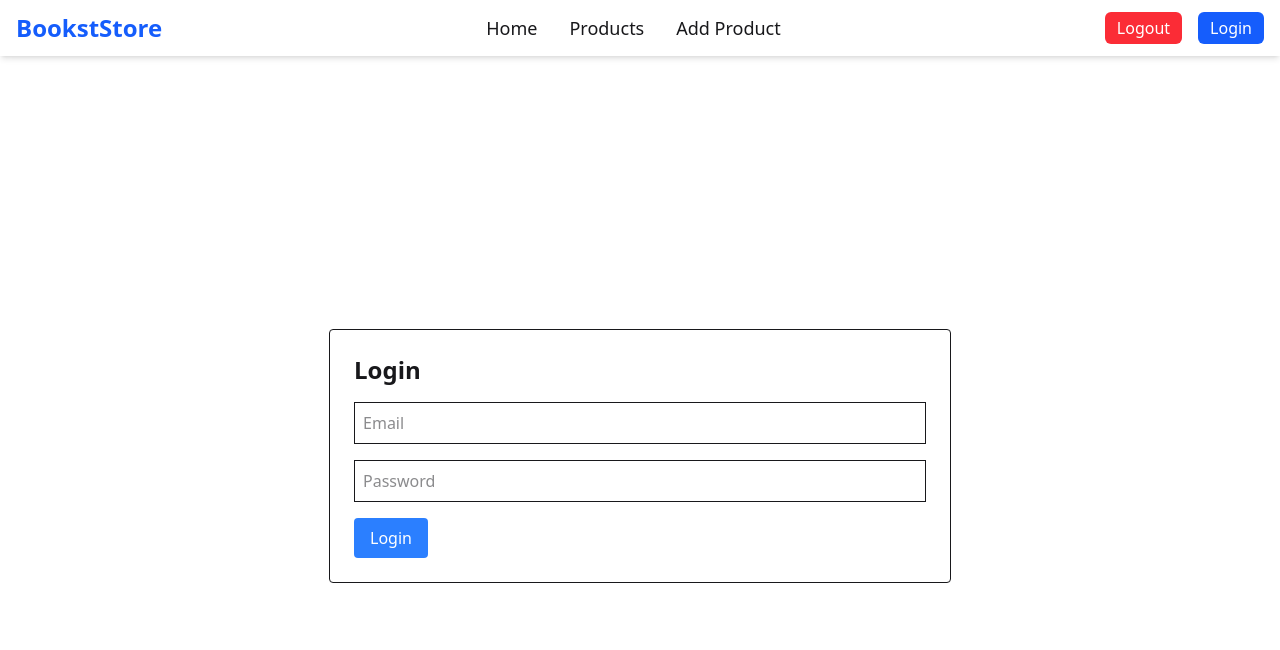
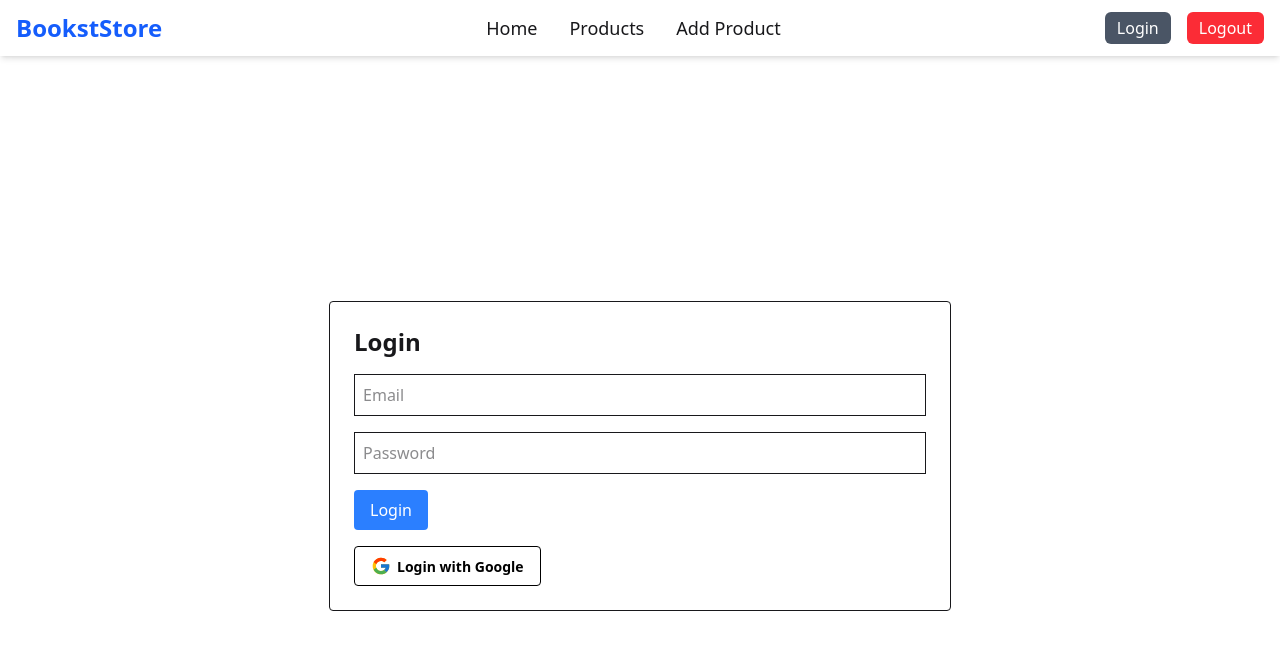
Before and after one commit to paul-96-shimu/product-hub-nextjs, a Next.js app: page /login in a window 1280 px wide. Shown: the top 650 px of the page. Built offline with nearby package versions, Linux system fonts and the light colour scheme.

Commit message:
added google login

```diff
--- a/package.json
+++ b/package.json
@@ -12,7 +12,8 @@
     "next": "15.5.0",
     "next-auth": "^4.24.11",
     "react": "19.1.0",
-    "react-dom": "19.1.0"
+    "react-dom": "19.1.0",
+    "react-icons": "^5.5.0"
   },
   "devDependencies": {
     "@eslint/eslintrc": "^3",
--- a/src/Components/Navber.jsx
+++ b/src/Components/Navber.jsx
@@ -2,6 +2,7 @@
 
 import Link from "next/link";
 import React, { useState } from "react";
+import { signIn, signOut } from "next-auth/react";
 
 export default function NavBar() {
   const [menuOpen, setMenuOpen] = useState(false);
@@ -15,7 +16,7 @@ export default function NavBar() {
             href="/"
             className="text-2xl font-bold text-blue-600 dark:text-blue-400"
           >
-           BookstStore
+            BookstStore
           </Link>
         </div>
 
@@ -51,15 +52,19 @@ export default function NavBar() {
 
         {/* Desktop Auth Buttons */}
         <div className="hidden md:flex items-center gap-4">
-          <button className="bg-red-500 text-white px-3 py-1 rounded-md hover:bg-red-600 transition">
-            Logout
-          </button>
           <Link
             href="/login"
-            className="bg-blue-600 text-white px-3 py-1 rounded-md hover:bg-blue-700 transition"
+            className="bg-gray-600 text-white px-3 py-1 rounded-md hover:bg-gray-700 transition"
           >
             Login
           </Link>
+
+          <button
+            onClick={() => signOut()}
+            className="bg-red-500 text-white px-3 py-1 rounded-md hover:bg-red-600 transition"
+          >
+            Logout
+          </button>
         </div>
 
         {/* Mobile Hamburger Button */}
@@ -105,15 +110,19 @@ export default function NavBar() {
 
           {/* Auth Buttons for Mobile */}
           <div className="flex flex-col gap-3 mt-4">
-            <button className="bg-red-500 text-white px-3 py-2 rounded-md hover:bg-red-600 transition">
-              Logout
-            </button>
             <Link
               href="/login"
-              className="bg-blue-600 text-white px-3 py-2 rounded-md hover:bg-blue-700 transition text-center"
+              className="bg-gray-600 text-white px-3 py-2 rounded-md hover:bg-gray-700 transition text-center"
             >
               Login
             </Link>
+
+            <button
+              onClick={() => signOut()}
+              className="bg-red-500 text-white px-3 py-2 rounded-md hover:bg-red-600 transition text-center"
+            >
+              Logout
+            </button>
           </div>
         </div>
       )}
--- a/src/app/api/auth/[...nextauth]/route.js
+++ b/src/app/api/auth/[...nextauth]/route.js
@@ -1,5 +1,6 @@
 import NextAuth from "next-auth";
 import CredentialsProvider from "next-auth/providers/credentials";
+import GoogleProvider from "next-auth/providers/google";
 
 export const authOptions = {
     providers: [
@@ -28,6 +29,14 @@ export const authOptions = {
 
             },
         }),
+
+
+        GoogleProvider({
+            clientId: process.env.GOOGLE_CLIENT_ID,
+            clientSecret: process.env.GOOGLE_CLIENT_SECRET
+        })
+
+
     ],
     pages: {
         signIn: "/login",
--- a/src/app/login/components/LoginFrom.jsx
+++ b/src/app/login/components/LoginFrom.jsx
@@ -1,37 +1,42 @@
-
 "use client";
 
-import { useSession, signIn, signOut } from "next-auth/react"
+import { signIn } from "next-auth/react";
+import React from "react";
 
-import React, { useRef } from 'react'
-
-export default function LoginFrom() {
-
+export default function LoginForm() {
   const handleSubmit = async (e) => {
     e.preventDefault();
     const form = e.target;
     const email = form.email.value;
     const password = form.password.value;
-      await signIn("credentials",
-         { email, password, redirect: true, callbackUrl: "/products" });
+    await signIn("credentials", {
+      email,
+      password,
+      redirect: true,
+      callbackUrl: "/products",
+    });
   };
 
   return (
-    <div>
-       <form onSubmit={handleSubmit}
-        className="bg-white p-6 rounded shadow-md flex flex-col gap-3 w-full max-w-sm"
+    <div className="min-h-screen flex items-center justify-center bg-gray-50">
+      <div className="bg-white p-6 rounded shadow-md w-full max-w-sm">
+        <h2 className="text-2xl font-bold mb-6 text-center">Login</h2>
+
+        <form
+          onSubmit={handleSubmit}
+          className="flex flex-col gap-3"
         >
           <input
-          type="email" name='email'
+            type="email"
+            name="email"
             placeholder="Email"
-
             className="px-3 py-2 border rounded"
             required
           />
           <input
-          type="password" name='password'
+            type="password"
+            name="password"
             placeholder="Password"
-
             className="px-3 py-2 border rounded"
             required
           />
@@ -39,9 +44,23 @@ export default function LoginFrom() {
             type="submit"
             className="bg-blue-600 text-white py-2 rounded hover:bg-blue-700"
           >
-          Login
           </button>
+
+
+           <div className="mt-4 text-center">
+          <p className="mb-2 text-gray-600">Or login with</p>
+          <button
+            onClick={() => signIn("google", { callbackUrl: "/products" })}
+            className="bg-red-500 text-white px-4 py-2 rounded hover:bg-red-600 transition"
+          >
+            Login with Google
+          </button>
+        </div>
         </form>
+
+        {/* Google Login Button */}
+
       </div>
-  )
+    </div>
+  );
 }
--- a/src/app/login/page.jsx
+++ b/src/app/login/page.jsx
@@ -3,11 +3,19 @@
 import { signIn } from "next-auth/react";
 import { useState } from "react";
 import { useRouter } from "next/navigation";
+import { FcGoogle } from "react-icons/fc";
 
 export default function LoginPage() {
   const [email, setEmail] = useState("");
   const [password, setPassword] = useState("");
   const router = useRouter();
+
+
+  const handleSocialLogin = async (provider) => {
+    console.log("Social login initiated", provider);
+    const res = await signIn(provider, { redirect: false });
+    console.log("Social login response:", res);
+  };
 
   const handleSubmit = async (e) => {
     e.preventDefault();
@@ -46,6 +54,16 @@ export default function LoginPage() {
         <button type="submit" className="bg-blue-500 text-white px-4 py-2 rounded">
           Login
         </button>
+        <br />
+
+
+        <button
+          onClick={() => handleSocialLogin("google", { callbackUrl: "/products" })}
+          className=" text-black px-4 py-2 rounded hover:bg-red-600 transition btn btn-outline"
+        >
+          <FcGoogle size={20} />
+          Login with Google
+        </button>
       </form>
     </div>
   );
```
Also changed, not shown: 1 other file (tests, documents, lock files or other folders). Lines whose indentation alone changed are shown as unchanged.
